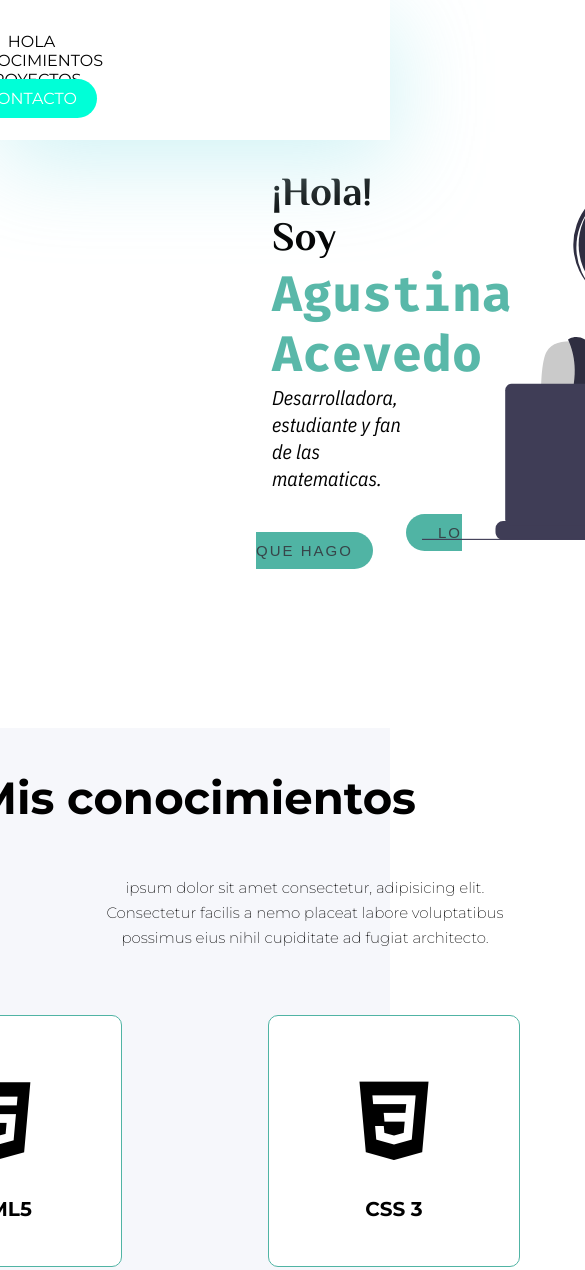
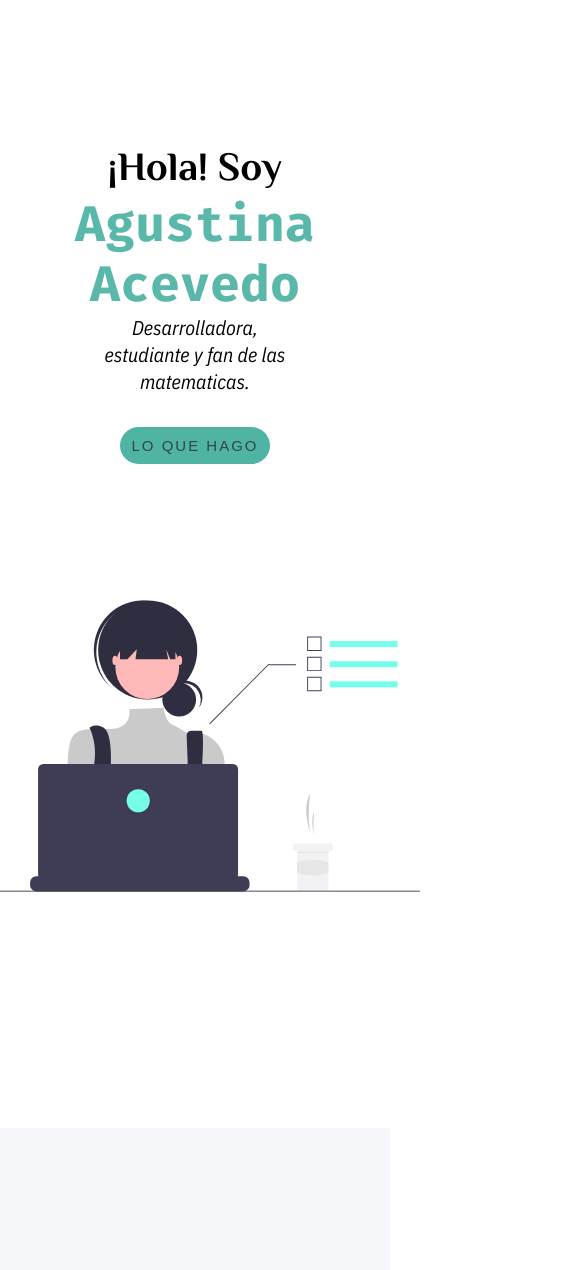
Before and after one commit to agustinae98/portfolio-true, a plain HTML site: page layout.html in a window 390 px wide. Shown: the top 1270 px of the page, 585 px wide, since content can reach past the window. Drawn offline with nearby package versions, Linux system fonts and the light colour scheme.

Commit message:
terminando los media queries

```diff
--- a/css/style.css
+++ b/css/style.css
@@ -20,6 +20,11 @@ header {
     -moz-box-shadow: 2px 21px 92px 2px rgba(208, 241, 243, 0.75);
 
 
+}
+@media(max-width: 1050px){
+    header{
+    display: none;
+    }
 }
 .menu-container{
 
@@ -84,33 +89,55 @@ a.contacto1:hover{
 /*Aqui empezare a aplicar css a la seccion presentacion*/
 .section-presentacion {
     display: flex;
-    padding: 7rem;
-    max-width: 80vw;
-    justify-content: space-between;
+    padding-top: 7rem;
+    padding-bottom: 8rem;
+    width: 70%;
+    justify-content: space-around;
     align-items: center;
-    border: 20px;
-    min-height: 35vw;
+    margin-left: 15%;
+
 
 }
+@media(max-width:1050px){
+    .section-presentacion{
+        flex-direction: column;
+    }
+    .name-description{
+        display: flex;
+        text-align: center;
+        align-items: center;
+        justify-content: center;
+        padding: 2rem;
+
+
+
+    }
+
+}
+@media(max-width:550px){
+    .programmer{
+        width: 450px;
+
+    }
+}
 .name-description {
-    padding-left: 9rem;
-    max-width: 100%;
+    display: flex;
     flex-direction: column;
-    text-align: left;
+    width: 70%;
+
 }
 #holasoy{
     font-family: 'Philosopher', sans-serif;
     color: black;
     font-weight: 700;
     font-size: 40px;
-    padding-left: 1rem;
+
 }
 #mi-name{
     color: #59b8a9;
     font-size: 50px;
     font-family: 'Fira Mono', monospace;
     padding-top:5px;
-    padding-left: 1rem;
     font-weight: 700;
 
 }
@@ -118,20 +145,16 @@ a.contacto1:hover{
     color: black;
     font-size: 20px;
     font-family: 'IBM Plex Sans Condensed', sans-serif;
-    padding-left:1rem;
     padding-bottom: 2rem;
 }
-.section-presentacion a.boton-de-presentacion{
-    padding-left: 2rem;
-}
+
 .boton-de-presentacion {
+
     color: rgb(55, 69, 73);
     background-color: #50b4a4;
     border-radius: 40px;
     padding-top:10px;
     padding-bottom:10px;
-    padding-left:20px;
-    padding-right:20px;
     font-family: Arial, Helvetica, sans-serif;
     text-transform: uppercase;
     text-align:center;
@@ -140,7 +163,7 @@ a.contacto1:hover{
     letter-spacing: 2px;
     font-size: 15px;
     text-decoration: none;
-    margin-left: 150px;
+    width: 150px;
 }
 .boton-de-presentacion:hover{
     background-color: cadetblue;
@@ -154,16 +177,23 @@ a.contacto1:hover{
     background-color: #f6f7fb;
     justify-content: center;
     width: 100%;
+    align-content: center;
 
 }
 .skills{
     padding:2rem;
+    display: flex;
+    flex-direction: column;
+    margin-bottom: 10rem;
+    align-content: center;
+    justify-content: center;
+    align-items: center;
 }
 
 
 .title-skills {
     font-family:'Montserrat', sans-serif;
-    padding-top: 10px;
+    padding-top: 8rem;
     padding-bottom: 50px;
     font-weight: 800;
     font-size: 45px;
@@ -172,16 +202,15 @@ a.contacto1:hover{
 }
 
 .parrafo-skills{
+    display: flex;
     font-family: 'Montserrat', sans-serif ;
     font-weight: 200;
     font-size:15px;
-    margin-left:30px;
-    margin-right: 30px;
-    width: 400px;
     text-align: center;
-    padding-bottom: 50px;
-    padding-left: 220px;
     line-height: 25px;
+    justify-content: center;
+    width: 50%;
+    padding-bottom: 2rem;
 }
 .skill-boxes{
     display: flex;
@@ -189,6 +218,16 @@ a.contacto1:hover{
     justify-content: space-between;
     flex-wrap: wrap;
 
+}
+@media(max-width:915px){
+    .skill-boxes{
+        width: 100%;
+        justify-content: center;
+    }
+    .boxes{
+        width: 200px;
+        height: 200px;
+    }
 }
 .boxes {
     display: flex;
@@ -237,20 +276,26 @@ a.contacto1:hover{
      font-size: 70px;
  }
  blockquote {
+    display: flex;
     font-family: 'Philosopher', sans-serif;
     font-style: italic;
     font-weight: 400;
     font-size: 20px;
     letter-spacing: 2px;
     line-height: 30px;
-    width: 450px;
+    width: 50%;
     margin: 2rem;
  }
  .quote-author {
     font-family: 'Montserrat', sans-serif;
     font-weight: 800;
  }
+@media(max-width:500px){
 
+    blockquote{
+       padding: 0px 20px;
+    }
+}
 /*Fin de quotes*/
 
 /*Comienzo de Mis proyectos*/
--- a/layout.html
+++ b/layout.html
@@ -54,25 +54,24 @@
         </nav>
     </header>
     <!---Fin del header-->
+    <!--Inicio de Presentacion-->
+    <section class="section-presentacion" id="hola">
 
-    <section class="section-presentacion" id="hola">
-        <!--Inicio de Presentacion-->
        <div class="name-description">
         <h2 id="holasoy">¡Hola! Soy</h2>
         <h1 id="mi-name">Agustina Acevedo</h1>
         <p id="mi-descripcion">Desarrolladora, estudiante y fan de las matematicas.</p>
         <a class="boton-de-presentacion" href="">Lo que hago</a>
         </div>
-        <!--<div class="name-description"></div> -->
         <div class="images-programmer" >
-            <img src="images/undraw_Dev_focus_re_6iwt.svg" width="550" height="500">
+            <img src="images/undraw_Dev_focus_re_6iwt.svg" class="programmer" width="550" height="500">
         </div>
 
     </section>
     <!---Fin de presentacion-->
 
-
-    <section class="section-conocimientos" id="conocimientos" ><!--Seccion Mis Conocimientos-->
+<!--Seccion Mis Conocimientos-->
+    <section class="section-conocimientos" id="conocimientos" >
         <div class="skills">
             <h1 class=title-skills >Mis conocimientos</h1>
             <p class="parrafo-skills">ipsum dolor sit amet consectetur, adipisicing elit. Consectetur facilis a nemo
@@ -111,14 +110,13 @@
             </div>
 
         </div>
-        <!--Fin de mis conocimientos-->
 
-        <!--#00FFD7-->
 
         </div>
     </section>
+    <!--Fin de mis conocimientos-->
+
     <!--Seccion frase de identificacion-->
-
     <section class="quotes">
         <i class="fas fa-quote-right"></i>
         <blockquote>
@@ -128,9 +126,8 @@
         </blockquote>
         <h2 class="quote-author">Rick Warren</h2>
     </section>
+<!--Fin seccion frase de identificacion-->
 
-    <section class="contact">
-        <!--Fin seccion frase de identificacion-->
 
         <!--Comienzo de mis proyectos-->
         <div class="my-proyects" id="proyecto">
@@ -176,10 +173,10 @@
 
 
         </div>
-
+        <!--Fin de mis conocimientos-->
 
         <!--Seccion Contactame-->
-        <div>
+
             <div class="column" id="contacto">
                 <div class="conteiner-contact">
                     <section class="contact-column">
@@ -237,9 +234,11 @@
 
             </div>
 
-        </div>
+
     </section>
     <!--Fin seccion de contacto-->
+
+    <!--comienzo del footer-->
     <footer>
         <ul class="footer-nav">
             <li class="footer-f"> <a href="#hola">Hola</a></li>
@@ -256,6 +255,7 @@
         <p class="ultimo"> Hecho con ❤️ </p>
 
     </footer>
+    <!--Fin del footer-->
 </body>
 
 </html>
```
